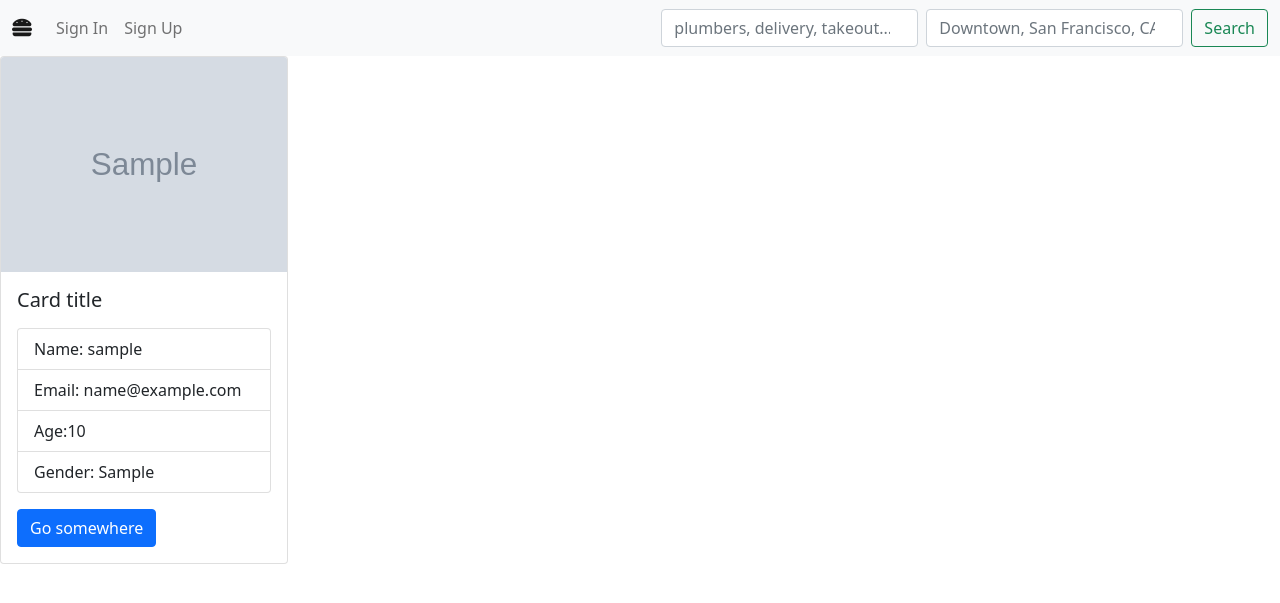
After one commit to daxiaokongyi/CapstoneProjectOne_Explore, a Flask app: template templates/users/info.html in a window 1280 px wide. The commit adds this page. Shown: the top 603 px of the page. Run offline with Flask 2, Linux system fonts and the light colour scheme; the template is opened without the code that fills it: values that come from a table or form of the project are taken from there, others are empty; tables that the repository leaves empty hold one stand-in row (values such as "Sample post"); grey boxes marked "Sample" are stand-in pictures; parts of the project's set-up code (start-up, migrations or seed data) failed here and were passed over; some libraries are stand-ins or nearby versions.

Commit message:
still draft version with updates on leaflet marker and user info html

```diff
--- a/app.py
+++ b/app.py
@@ -1,4 +1,4 @@
-from flask import Flask, render_template, redirect, flash, session, request
+from flask import Flask, render_template, redirect, flash, session, request, g
 from flask_debugtoolbar import DebugToolbarExtension
 from flask_uploads import configure_uploads, IMAGES, UploadSet
 from forms import SignInForm, SignUpForm, DeleteForm
@@ -9,11 +9,11 @@ from werkzeug.exceptions import Unauthorized, Forbidden
 from secrets import API_SECRET_KEY
 import requests
 import json
-import folium
 import geocoder
 
 API_BASE_URL = "https://api.yelp.com/v3"
 headers = {'Authorization':'Bearer %s' % API_SECRET_KEY}
+CURR_USER_KEY = 'curr_user'
 
 app = Flask(__name__)
 
@@ -34,44 +34,69 @@ connect_db(app)
 # db.drop_all()
 # db.create_all()
 
+# ================================================================================================
+# Home Page
+
 @app.route('/')
 def home():
     """Home Page"""
     return render_template("base.html")
+
+# ================================================================================================
+# User signup login logout
+
+@app.before_request
+def add_user_to_g():
+    """if user logged in, add cur user to Flask global"""
+    if CURR_USER_KEY in session:
+        g.user = User.query.get(session[CURR_USER_KEY])
+    else:
+        g.user = None
+
+def do_login(user):
+    """Log in user"""
+    session[CURR_USER_KEY] = user.username
+
+def do_logout():
+    """Log out user"""
+    if CURR_USER_KEY in session:
+        del session[CURR_USER_KEY]
 
 @app.route('/signup', methods=['GET', 'POST'])
 def sign_up():
     """User Register Page"""
     form = SignUpForm()
     if form.validate_on_submit():
-        # data = {k: v for k,v in form.data.items() if k != 'csrf_token' and k != 'file'}
-        # new_user = User(**data)
+        try:
+            username = form.username.data
+            password = form.password.data
+            email = form.email.data
+            gender = form.gender.data
+            age = form.age.data
+            photo_url = form.photo_url.data
 
-        username = form.username.data
-        password = form.password.data
-        email = form.email.data
-        gender = form.gender.data
-        age = form.age.data
-        photo_url = ""
+            new_user = User.signup(username, password, email, age, gender, photo_url)
 
-        new_user = User.signup(username, password, email, age, gender, photo_url)
+            if form.file.data.filename != '':
+                filename = images.save(form.file.data)
+                # if filename != None:
+                new_user.photo_url = f'static/{filename}'
+            else:
+                new_user.photo_url = User.image_url(new_user)
 
-        if form.file.data.filename != '':
-            filename = images.save(form.file.data)
-            # if filename != None:
-            new_user.photo_url = f'static/{filename}'
-        else:
-            new_user.photo_url = User.image_url(new_user)
+            db.session.add(new_user)
+            db.session.commit()
+            flash(f'Welcome {new_user.username}! Enjoy your foodie jouney', 'success')
 
-        db.session.add(new_user)
-        db.session.commit()
+        except IndentationError:
+            flash("User name already taken", "danger")
+            return render_tempplate("users/signup.html", form = form)
 
         # keep user in the session
-        session['username'] = new_user.username
-        flash(f'Welcome {new_user.username}! Enjoy your foodie jouney', 'success')
+        do_login(new_user)
         return redirect(f'/users/{new_user.username}')
     else:
-        return render_template("signup.html", form = form)
+        return render_template("users/signup.html", form = form)
 
 @app.route('/signin', methods = ['GET', 'POST'])
 def sign_in():
@@ -83,35 +108,37 @@ def sign_in():
         user = User.authenticate(username, password)
 
         if user:
-            session["username"] = user.username
+            do_login(user);
             flash(f"Welcome back, {user.username}!", "success")
             return redirect(f'/users/{user.username}')
         else:
             form.username.errors = ['Incorrect username or password. Please try again']
 
-    return render_template('signin.html', form = form)
+    return render_template('users/signin.html', form = form)
+
+@app.route('/logout')
+def log_out():
+    """Log user out"""
+    do_logout()
+    flash("Logged out successfully", "success")
+    return redirect('/')
+
+# ================================================================================================
 
 @app.route('/users/<username>')
 def detail_user(username):
     """Show the detail of the user"""
-    if "username" not in session:
+    if CURR_USER_KEY not in session:
         raise Unauthorized()
 
-    if username != session['username']:
+    if username != session[CURR_USER_KEY]:
         raise Forbidden()
 
     form = DeleteForm()
 
-    user = User.query.get(session['username'])
+    user = User.query.get(session[CURR_USER_KEY])
 
-    return redirect('/')
-
-@app.route('/logout')
-def log_out():
-    """Log user out"""
-    session.pop('username')
-    flash("Logged out successfully", "success")
-    return redirect('/')
+    return render_template('users/info.html', user = user)
 
 @app.route('/businesses/search')
 def businesses_search():
@@ -177,6 +204,8 @@ def get_detail(id):
     print('Categories:', business['categories'])
     if business.get('hours', None):
         print('Hours:', business['hours'][0])
+    if business.get('special_hours', None):
+        print('Special Hours:', business['special_hours'][0])
     print('\n')
 
     latitude = business['coordinates']['latitude']
--- a/static/map.js
+++ b/static/map.js
@@ -8,12 +8,18 @@ console.log(longitude);
 console.log(myLat);
 console.log(myLong);
 
-// let redMarker = L.AwesomeMarkers.icon({icon: 'coffee', markerColor: 'red'});
+var greenIcon = new L.Icon({
+  iconUrl: 'https://raw.githubusercontent.com/pointhi/leaflet-color-markers/master/img/marker-icon-2x-red.png',
+  shadowUrl: 'https://cdnjs.cloudflare.com/ajax/libs/leaflet/0.7.7/images/marker-shadow.png',
+  iconSize: [25, 41],
+  iconAnchor: [12, 41],
+  popupAnchor: [1, -34],
+  shadowSize: [41, 41]
+});
 
-const mymap = L.map('mapid').setView([latitude, longitude],13);
-let item = L.marker([latitude, longitude]).addTo(mymap);
-let myPlace = L.marker([myLat, myLong]).addTo(mymap);
-// let myPlace = L.marker([myLat, myLong], {icon : redMarker}).addTo(mymap);
+const mymap = L.map('mapid').setView([latitude, longitude], 10);
+L.marker([latitude, longitude]).addTo(mymap);
+L.marker([myLat, myLong], {icon : greenIcon}).addTo(mymap).bindTooltip('My Location');
 
 const attribution = '&copy; <a href="https://www.openstreetmap.org/copyright">OpenStreetMap</a>';
 const tileUrl = 'https://{s}.tile.openstreetmap.org/{z}/{x}/{y}.png';
--- a/templates/base.html
+++ b/templates/base.html
@@ -27,7 +27,7 @@
             <a class="navbar-brand" href="/"><i class="fas fa-hamburger"></i></a>
             <div class="collapse navbar-collapse" id="navbarTogglerDemo03">
                 <ul class="navbar-nav me-auto mb-2 mb-lg-0">
-                    {% if 'username' not in session %}
+                    {% if not g.user %}
                         <li class="nav-item">
                             <a class="nav-link" href="/signin">Sign In</a>
                         </li>
@@ -35,6 +35,9 @@
                             <a class="nav-link" href="/signup">Sign Up</a>
                         </li>
                     {% else %}
+                        <li class="nav-item">
+                            <a class="nav-link" href="/users/{{g.user.username}}">Hello {{g.user.username}}!</a>
+                        </li>
                         <li class="nav-item">
                             <a class="nav-link" href="/logout">Log Out</a>
                         </li>
--- a/templates/items.html
+++ b/templates/items.html
@@ -9,7 +9,7 @@
         <div class="container">
             <div class="row">
                 <div class="col-sm-4">
-                    <img class="img-thumbnail"  src="{{business['image_url']}}" alt="">
+                    <img class="img-thumbnail rounded-sm"  src="{{business['image_url']}}" alt="">
                 </div>
                 <div class="col-sm-4">
                     <a href="{{business['url']}}">{{business['name']}}</a>
--- /dev/null
+++ b/templates/users/info.html
@@ -0,0 +1,20 @@
+{% extends 'base.html' %}
+{% block title %} {{user.username}}'s Info{% endblock %}
+
+{% block content %}
+    <div class="card" style="width: 18rem;">
+        <img class="card-img-top" src={{user.photo_url}} alt="Card image cap">
+        <div class="card-body">
+            <h5 class="card-title">Card title</h5>
+            <p class="card-text">
+                <ul class="list-group">
+                    <li class="list-group-item">Name: {{user.username}}</li>
+                    <li class="list-group-item">Email: {{user.email}}</li>
+                    <li class="list-group-item">Age:{{user.age}}</li>
+                    <li class="list-group-item">Gender: {{user.gender}}</li>
+                </ul>
+            </p>
+            <a href="#" class="btn btn-primary">Go somewhere</a>
+        </div>
+    </div>
+{% endblock %}
```
Also changed, not shown: models.py (+14 -5 lines), templates/detail.html (+7 -0 lines), static/Pato_Alex_6_1.jpg (added), static/Pato_Alex_6_2.jpg (added), static/Pato_Alex_6_3.jpg (added), templates/users/signin.html (renamed from templates/signin.html), templates/users/signup.html (renamed from templates/signup.html).
